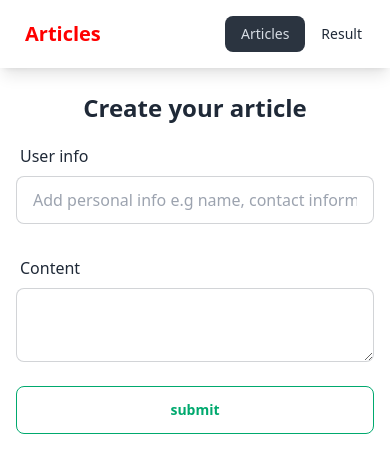
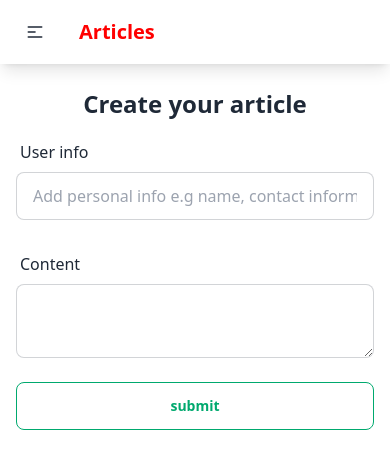
Before and after one commit to billmal071/RRTest, a React (Vite) app: page / in a window 390 px wide. Shown: the top 472 px of the page. Built offline with nearby package versions, Linux system fonts and the light colour scheme.

Commit message:
feat: added responsive navbar and listen to enter keypress for searching

```diff
--- a/src/components/header.tsx
+++ b/src/components/header.tsx
@@ -5,7 +5,55 @@
   let navigation = useNavigation();
 
   return (
+    <>
       <div className="navbar bg-base-100 shadow-lg">
+        <div className="navbar-start">
+          <div className="dropdown">
+            <div tabIndex={0} role="button" className="btn btn-ghost lg:hidden">
+              <svg
+                xmlns="http://www.w3.org/2000/svg"
+                className="h-5 w-5"
+                fill="none"
+                viewBox="0 0 24 24"
+                stroke="currentColor"
+              >
+                <path
+                  strokeLinecap="round"
+                  strokeLinejoin="round"
+                  strokeWidth="2"
+                  d="M4 6h16M4 12h8m-8 6h16"
+                />
+              </svg>
+            </div>
+            <ul
+              tabIndex={0}
+              className="menu menu-sm dropdown-content mt-3 z-[1] p-2 shadow bg-base-100 rounded-box w-52"
+            >
+              <li>
+                <NavLink to="/">Articles</NavLink>
+              </li>
+              <li>
+                <NavLink to="/result">Result</NavLink>
+              </li>
+            </ul>
+          </div>
+          <NavLink to="/" className="btn btn-ghost text-xl">
+            Articles
+          </NavLink>
+        </div>
+        <div className="navbar-center hidden lg:flex">
+          <ul className="menu menu-horizontal px-1">
+            <li>
+              <NavLink to="/">Articles</NavLink>
+            </li>
+            <li>
+              <NavLink to="/result">Result</NavLink>
+            </li>
+          </ul>
+        </div>
+      </div>
+
+      {/*<div className="navbar bg-base-100 shadow-lg">
         <div style={{ position: "fixed", top: 0, right: 0 }}>
           {navigation.state !== "idle" && <p>Navigation in progress...</p>}
         </div>
@@ -25,7 +73,13 @@
             </li>
           </ul>
         </nav>
+
+        <nav className="flex-none">
+          <FaHamburger />
+        </nav>
+
         <hr />
-    </div>
+      </div>*/}
+    </>
   );
 }
--- a/src/routes/result.tsx
+++ b/src/routes/result.tsx
@@ -40,6 +40,11 @@
             type="search"
             value={val}
             onChange={e => setSearch({ search: e.target.value })}
+            onKeyDown={e => {
+              if (e.key === "Enter") {
+                handleSearch();
+              }
+            }}
             placeholder="search..."
             className="input-md"
             id="search"
```
Lines whose indentation alone changed are shown as unchanged.
